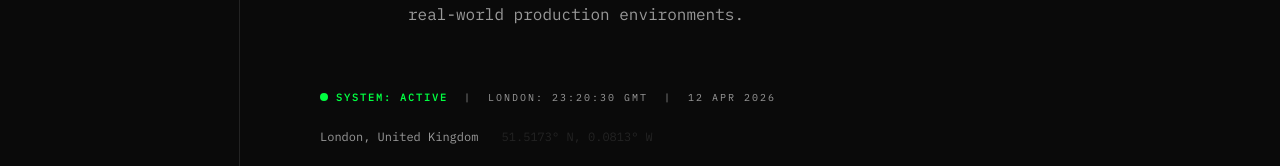
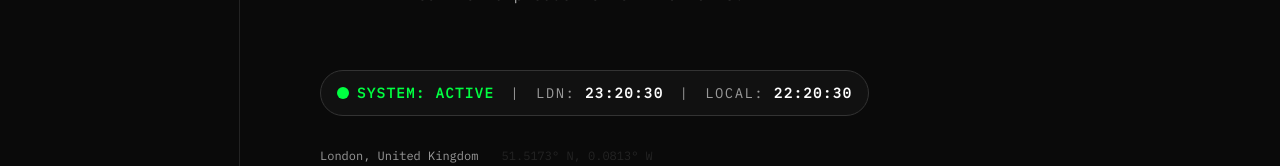
Before and after one commit to anchan26/data-portfolio, a React (Vite) app: page / in a window 1280 px wide. Shown: the part 371-537 px from the top of the page. Built offline with nearby package versions, Linux system fonts and the light colour scheme.

Commit message:
Update: Added dual clock feature showing both HQ (London) and Local visitor time

```diff
--- a/src/components/portfolio/LiveStatus.tsx
+++ b/src/components/portfolio/LiveStatus.tsx
@@ -1,28 +1,37 @@
 import { useState, useEffect } from 'react';
 
 export default function LiveStatus() {
-  const [time, setTime] = useState('');
-  // Native browser API to check if the user is actually online
+  const [londonTime, setLondonTime] = useState('');
+  const [localTime, setLocalTime] = useState('');
   const [isOnline, setIsOnline] = useState(typeof navigator !== 'undefined' ? navigator.onLine : true);
 
   useEffect(() => {
-    // 1. Time Logic
     const updateTime = () => {
       const now = new Date();
-      const options: Intl.DateTimeFormatOptions = {
+
+      // 1. Fixed London Time (HQ)
+      const londonOptions: Intl.DateTimeFormatOptions = {
         timeZone: 'Europe/London',
         hour: '2-digit',
         minute: '2-digit',
         second: '2-digit',
         hour12: false,
       };
-      setTime(new Intl.DateTimeFormat('en-GB', options).format(now));
+      setLondonTime(new Intl.DateTimeFormat('en-GB', londonOptions).format(now));
+
+      // 2. Dynamic Local Time (Visitor's Timezone)
+      const localOptions: Intl.DateTimeFormatOptions = {
+        hour: '2-digit',
+        minute: '2-digit',
+        second: '2-digit',
+        hour12: false,
+      };
+      setLocalTime(new Intl.DateTimeFormat('en-GB', localOptions).format(now));
     };
 
     updateTime();
     const timer = setInterval(updateTime, 1000);
 
-    // 2. Network Status Event Listeners
     const handleOnline = () => setIsOnline(true);
     const handleOffline = () => setIsOnline(false);
 
@@ -37,34 +46,26 @@ export default function LiveStatus() {
   }, []);
 
   return (
-    <div className="flex flex-wrap items-center gap-4 font-mono text-[10px] tracking-[0.2em] text-foreground/50 uppercase mb-4">
+    <div className="flex flex-wrap items-center gap-3 md:gap-4 font-mono text-xs md:text-sm tracking-widest text-foreground/70 uppercase mb-6 bg-[#111] w-fit px-4 py-2 md:py-3 rounded-full border border-[#333]">
 
-      {/* ONLINE / OFFLINE STATUS */}
+      {/* SYSTEM STATUS */}
       <div className="flex items-center gap-2">
-        <span className="relative flex h-2 w-2">
-          {/* Only show the ping animation if we are online */}
+        <span className="relative flex h-3 w-3">
           {isOnline && <span className="animate-ping absolute inline-flex h-full w-full rounded-full bg-[#00ff41] opacity-75"></span>}
-          {/* Dot color changes based on network status */}
-          <span className={`relative inline-flex rounded-full h-2 w-2 ${isOnline ? 'bg-[#00ff41]' : 'bg-red-500'}`}></span>
+          <span className={`relative inline-flex rounded-full h-3 w-3 ${isOnline ? 'bg-[#00ff41]' : 'bg-red-500'}`}></span>
         </span>
-        {/* Text color and label change based on network status */}
         <span className={`font-bold ${isOnline ? 'text-[#00ff41]' : 'text-red-500'}`}>
           System: {isOnline ? 'Active' : 'Offline'}
         </span>
       </div>
 
-      <span className="text-subtle/30 hidden sm:block">|</span>
+      <span className="text-subtle/40 hidden sm:block">|</span>
 
-      {/* LONDON TIME */}
-      <div className="flex items-center gap-2">
-        <span>London: <span className="text-foreground/80">{time} GMT</span></span>
-      </div>
-
-      <span className="text-subtle/30 hidden sm:block">|</span>
-
-      {/* DATE */}
-      <div className="hidden sm:flex items-center gap-2">
-        <span>{new Date().toLocaleDateString('en-GB', { day: 'numeric', month: 'short', year: 'numeric' })}</span>
+      {/* DUAL CLOCKS */}
+      <div className="flex items-center gap-3 md:gap-4">
+        <span>LDN: <span className="text-white font-bold">{londonTime}</span></span>
+        <span className="text-subtle/40">|</span>
+        <span>LOCAL: <span className="text-white font-bold">{localTime}</span></span>
       </div>
 
     </div>
```
